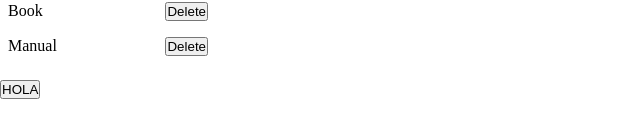
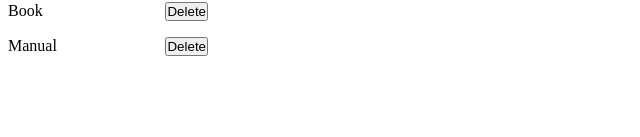
Before and after one commit to juanarfuch/todo-Basic, a plain HTML site: page index.html in a window 1280 px wide. Shown: the part 201-338 px from the top of the page, without its empty margins (0-640 px from the left). Drawn offline with Linux system fonts and the light colour scheme.

Commit message:
Update index.html

```diff
--- a/index.html
+++ b/index.html
@@ -18,8 +18,6 @@
 		<div class="list-cont"><li class="list-item" >Manual</li><button class="deletB">Delete</button></div>
 
 	</ul>
-
-	<button id="test">HOLA</button>
 	<script type="text/javascript" src="script.js"></script>
 </body>
 </html>
```
